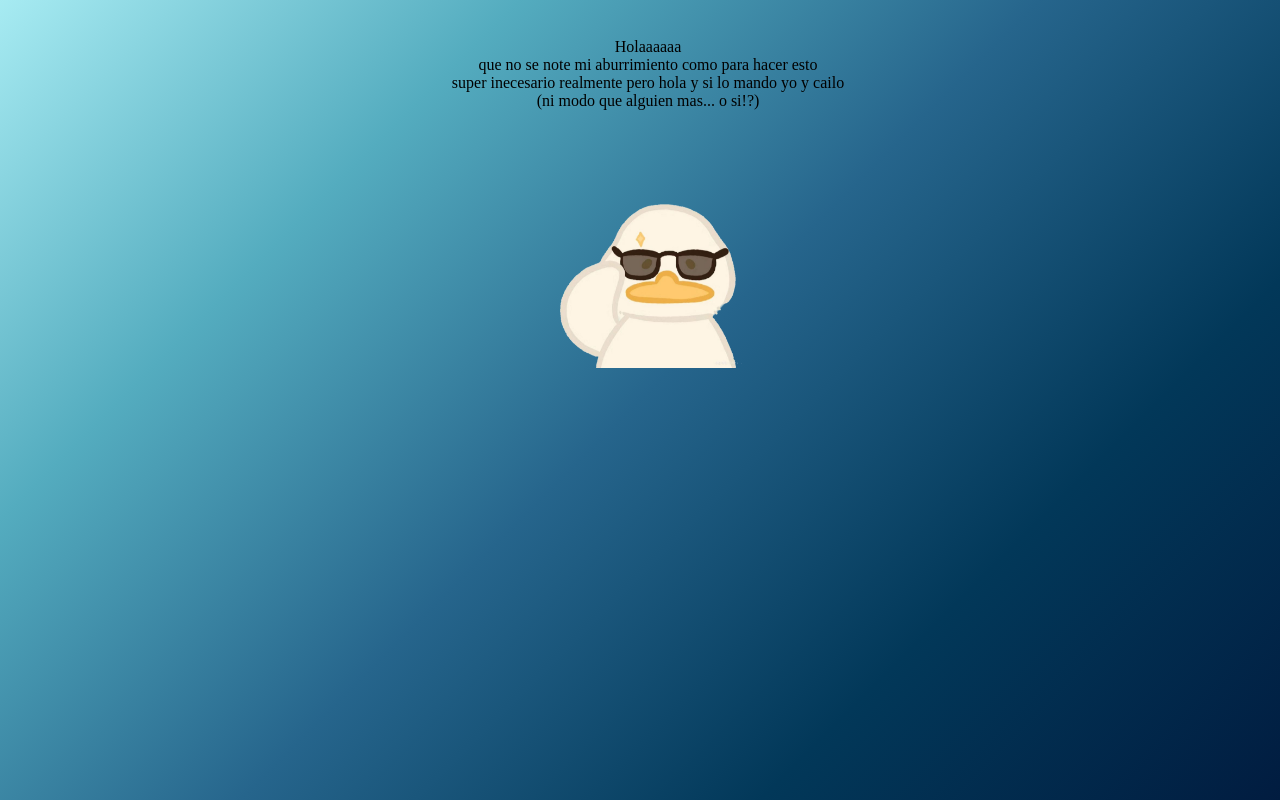
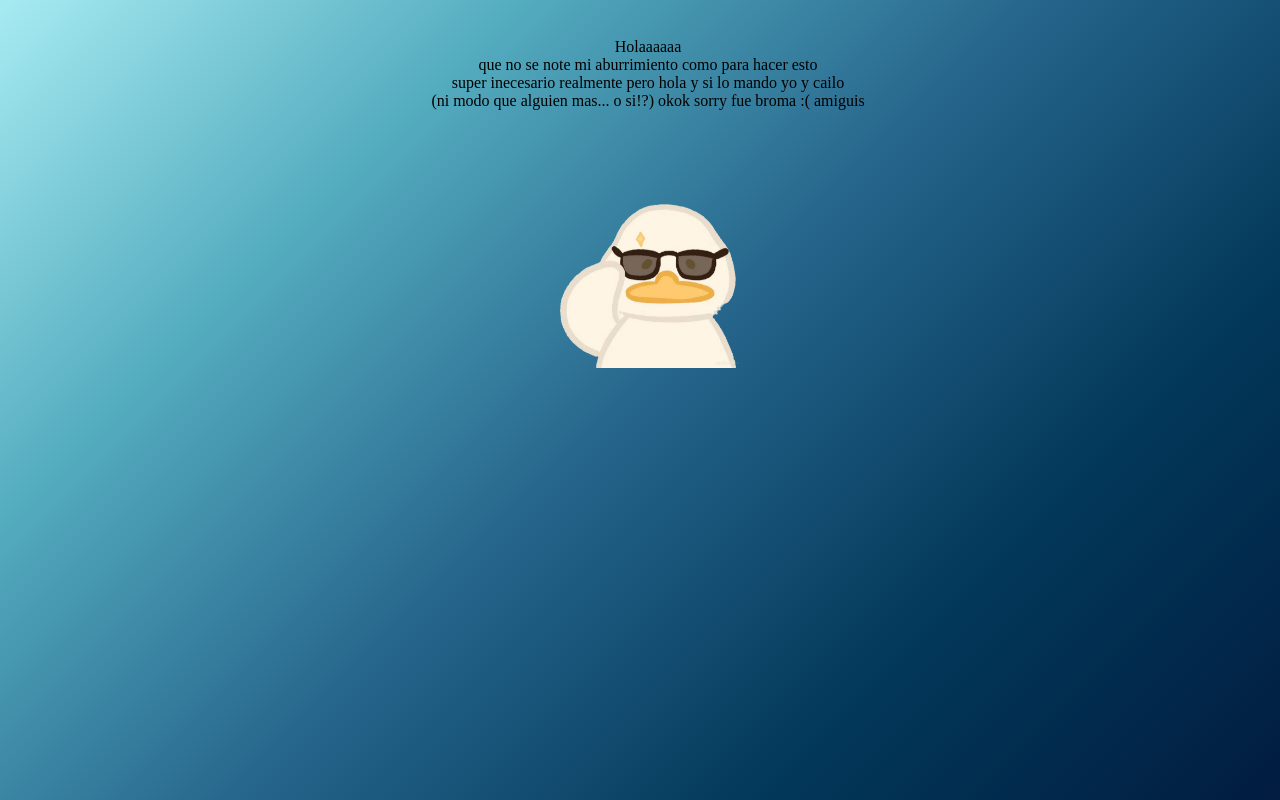
Before and after one commit to Cailo-Lev/Hola, a plain HTML site: page Hola.html in a window 1280 px wide. Drawn offline with Linux system fonts and the light colour scheme.

Commit message:
Update Hola.html

```diff
--- a/Hola.html
+++ b/Hola.html
@@ -5,7 +5,11 @@
   </head>
   <body>
     <div>
-    <p> Holaaaaaa <br> que no se note mi aburrimiento como para hacer esto <br> super inecesario realmente pero hola y si lo mando yo y cailo <br> (ni modo que alguien mas... o si!?)</p>
+    <p> Holaaaaaa <br> que no se note mi aburrimiento como para hacer esto <br>
+      super inecesario realmente pero hola y si lo mando yo y cailo <br>
+      (ni modo que alguien mas... o si!?)
+
+    okok sorry fue broma :( amiguis</p>
     </div>
     <div>
     <img class="box" src="hi.png">
```
